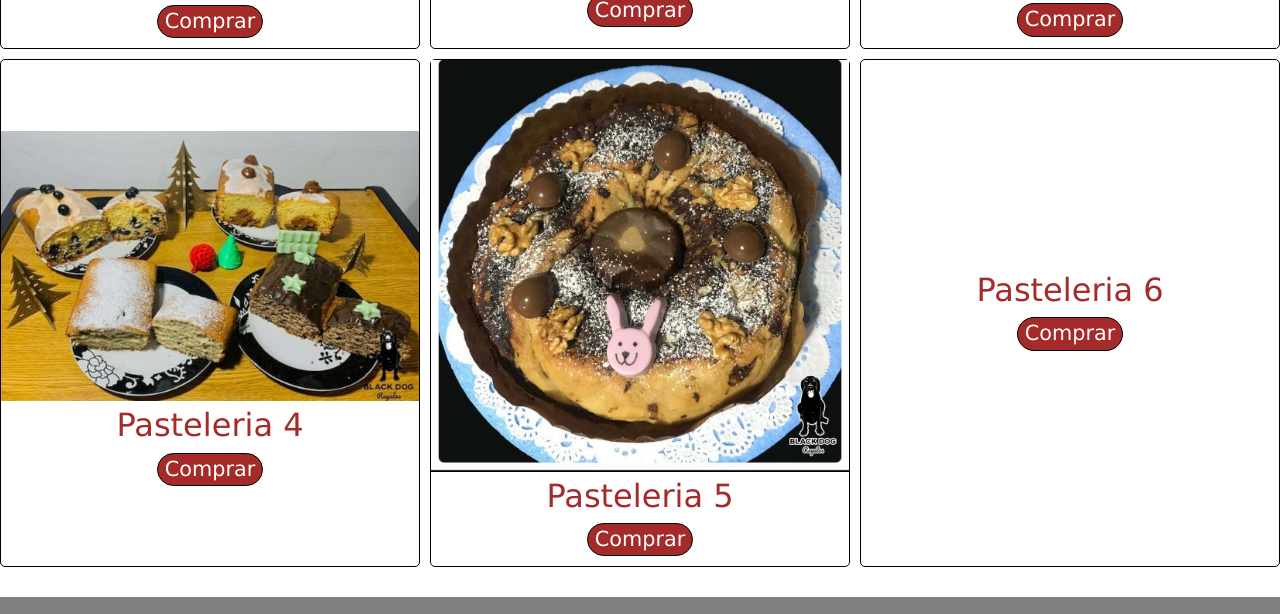
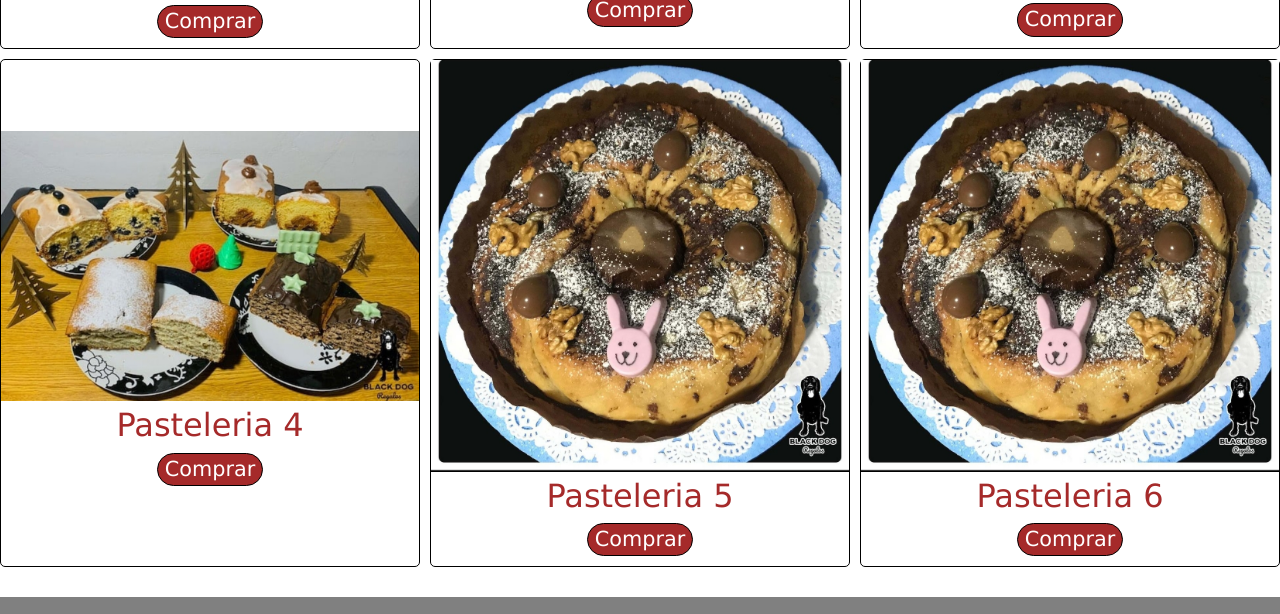
Before and after one commit to GastonPacheco/BlackDog, a plain HTML site: page pages/pasteleria.html in a window 1280 px wide. Shown: the part 974-1588 px from the top of the page. Drawn offline with nearby package versions, Linux system fonts and the light colour scheme.

Commit message:
nombres-productos-bien

```diff
--- a/pages/pasteleria.html
+++ b/pages/pasteleria.html
@@ -84,7 +84,7 @@
                     <a href="">Comprar</a>
                 </div>
                 <div class="producto-card">
-                    <img src="../img/pasteleria5" alt="">
+                    <img src="../img/pasteleria5.jpg" alt="">
                     <h3>Pasteleria 6</h3>
                     <a href="">Comprar</a>
                 </div>
```
